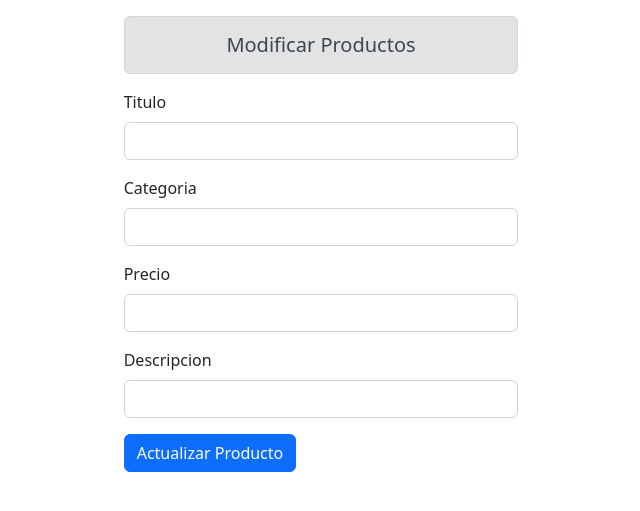
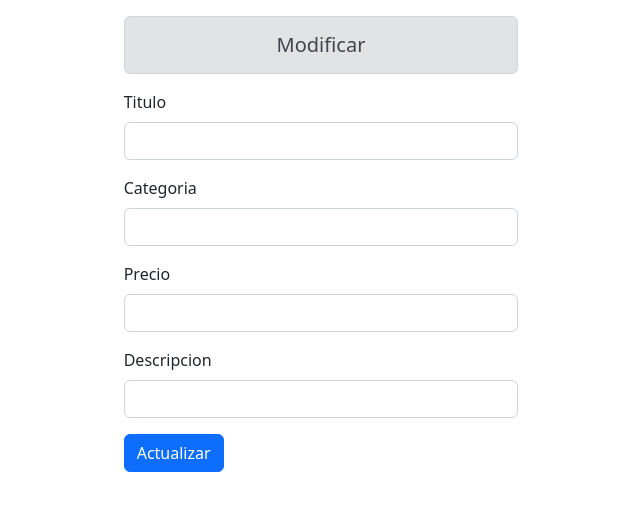
Before and after one commit to sleepyzzack/WaifuStore, a PHP site: page /controladores/modificar.php in a window 1280 px wide. Shown: the top 511 px of the page, without its empty margins (319-959 px from the left). Run offline with PHP 8.4, Linux system fonts and the light colour scheme.

```diff
--- a/controladores/modificar.php
+++ b/controladores/modificar.php
@@ -7,13 +7,13 @@
         <meta chasrset="UTF-8">
         <meta http-equiv="X-UX-Compatible" content="IE=edge">
         <meta name="viewimport" content="width=device-width, initial-scale=1.0">
-        <title>Document</title>
+        <title>Modificar</title>
         <link href="https://cdn.jsdelivr.net/npm/bootstrap@5.2.1/dist/css/bootstrap.min.css" rel="stylesheet" integrity="sha384-iYQeCzEYFbKjA/T2uDLTpkwGzCiq6soy8tYaI1GyVh/UjpbCx/TYkiZhlZB6+fzT" crossorigin="anonymous">
 </head>
 
 <body>
 <form class="col-4 p-3 m-auto" method="POST">
-    <h5 class="text-center alert alert-secondary">Modificar Productos</h5>
+    <h5 class="text-center alert alert-secondary">Modificar</h5>
 
             <div class="mb-3">
                 <label for="titulo" class="form-label">Titulo</label>
@@ -32,7 +32,7 @@
                 <input type="text" class="form-control" name="descripcion" id="descripcion">
             </div>
 
-            <button type="submit" class="btn btn-primary">Actualizar Producto</button>
+            <button type="submit" class="btn btn-primary">Actualizar</button>
         </form>
 </body>
 </html>
```
Also changed, not shown: index.php (+4 -4 lines).
